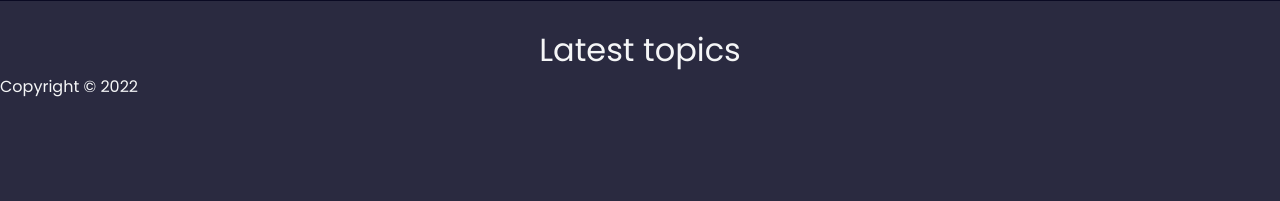
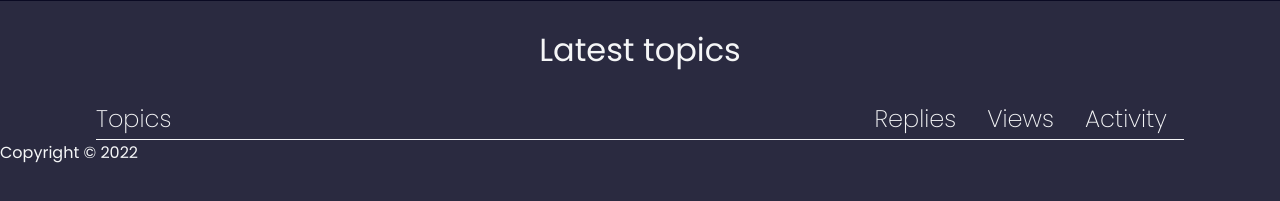
Before and after one commit to jdwilkin4/fcc-forum-clone, a website with bundled scripts: page index.html in a window 1280 px wide. Shown: the part 51-252 px from the top of the page. Built offline with nearby package versions, Linux system fonts and the light colour scheme.

Commit message:
table-headers-and-style-added (#35)
* table-style-added

* modified design for table-heads

```diff
--- a/index.html
+++ b/index.html
@@ -7,6 +7,7 @@
     <title>freeCodeCamp forum clone</title>
     <link rel="stylesheet" href="./styles.css" />
   </head>
+
   <body>
     <!-- Top navigation bar -->
     <nav>
@@ -21,6 +22,16 @@
     <!-- Main page content -->
     <main>
       <h1>Latest topics</h1>
+      <table>
+        <thead>
+          <tr>
+            <th class="topics">Topics</th>
+            <th class="replies">Replies</th>
+            <th class="views">Views</th>
+            <th class="activity">Activity</th>
+          </tr>
+        </thead>
+      </table>
     </main>
     <!-- Page footer -->
     <footer>
--- a/styles.css
+++ b/styles.css
@@ -85,3 +85,44 @@ nav {
 .motivation {
   background: var(--coral);
 }
+
+/* styling for table and table heads */
+
+table {
+  width: 85vw;
+  margin: auto;
+  margin-top: 25px;
+  border-collapse: collapse;
+}
+
+th {
+  font-size: 24px;
+  font-weight: 300;
+}
+
+thead {
+  border-bottom: 1px solid var(--primary-color);
+  line-height: 40px;
+}
+
+.topics {
+  width: 70%;
+  text-align: left;
+}
+
+.views,
+.activity {
+  display: none;
+}
+
+@media (min-width: 768px) {
+  .activity {
+    display: table-cell;
+  }
+}
+
+@media (min-width: 992px) {
+  .views {
+    display: table-cell;
+  }
+}
```
